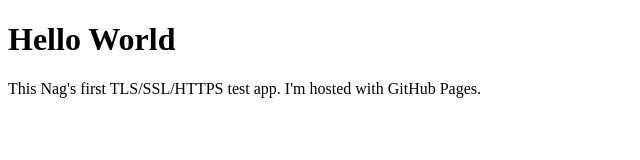
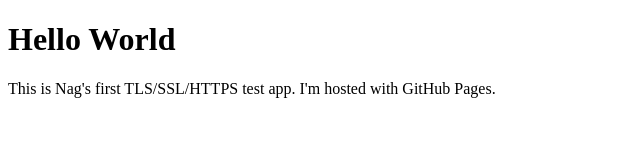
Before and after one commit to naggithub1/naggithub1.github.io, a plain HTML site: page index.html in a window 1280 px wide. Shown: the full height of the page, 0-640 px from the left. Drawn offline with Linux system fonts and the light colour scheme.

Commit message:
Update index.html

```diff
--- a/index.html
+++ b/index.html
@@ -2,6 +2,6 @@
 <html>
 <body>
 <h1>Hello World</h1>
-<p>This Nag's first TLS/SSL/HTTPS test app. I'm hosted with GitHub Pages.</p>
+<p>This is Nag's first TLS/SSL/HTTPS test app. I'm hosted with GitHub Pages.</p>
 </body>
 </html>
```
